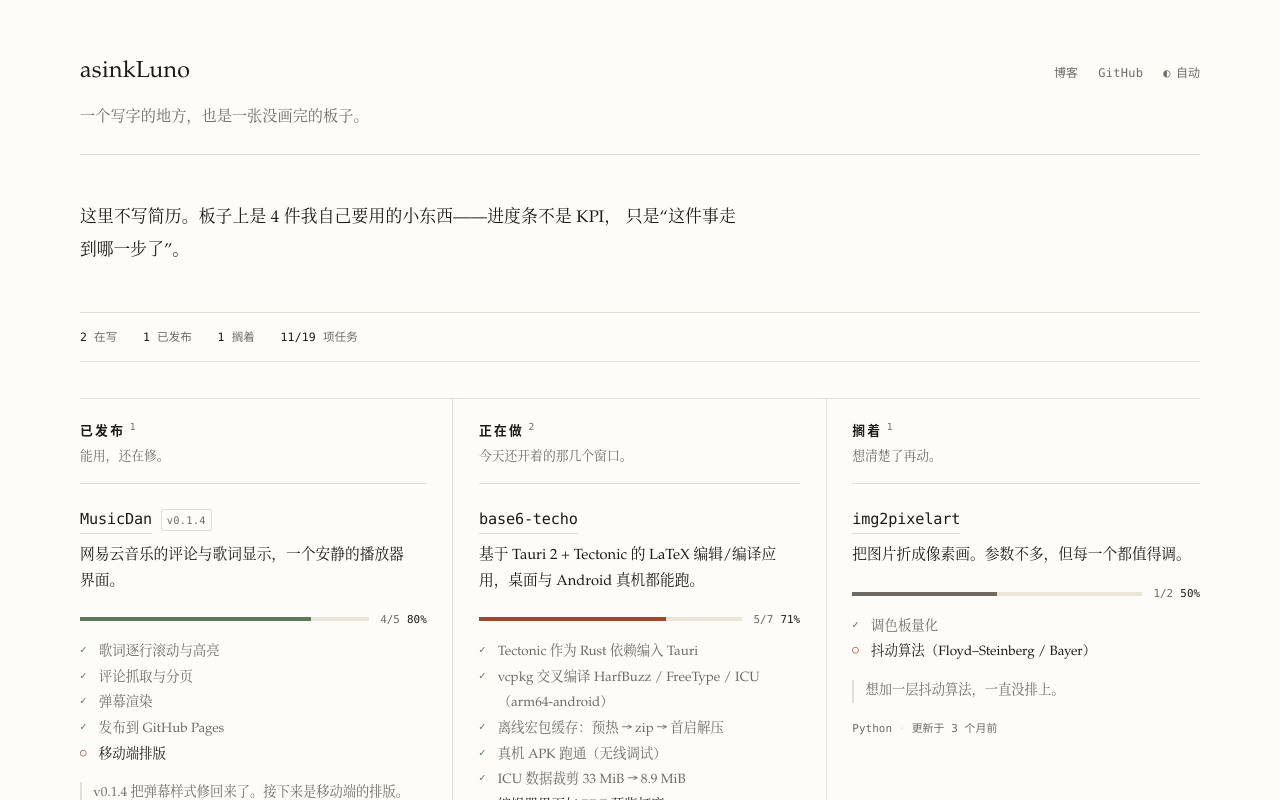
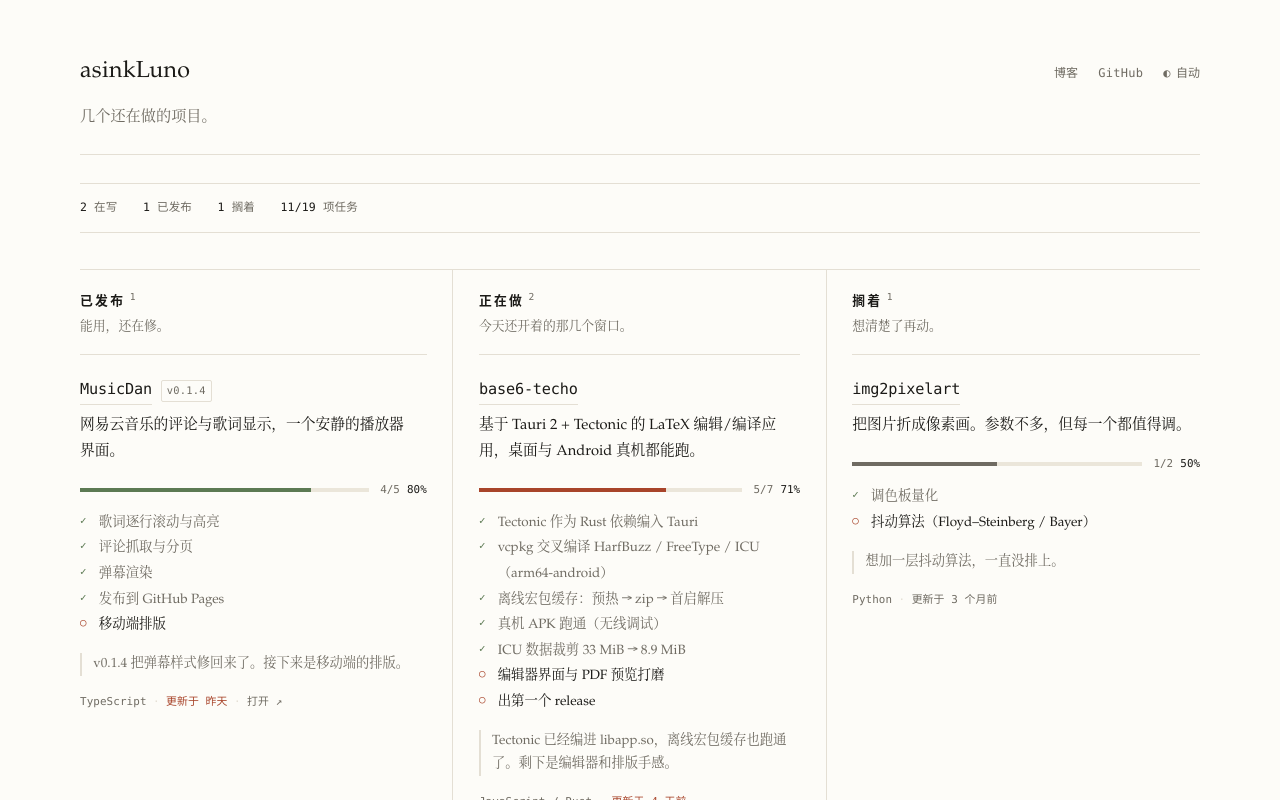
Before and after one commit to asinkLuno/asinkluno.github.io, a React (Vite) app: page / in a window 1280 px wide. Shown: the top 800 px of the page. Built offline with nearby package versions, Linux system fonts and the light colour scheme; no server answers.

Commit message:
copy: drop the self-conscious intro paragraph

```diff
--- a/src/App.tsx
+++ b/src/App.tsx
@@ -28,11 +28,6 @@ export default function App() {
       </header>
 
       <main>
-        <p className="lede">
-          这里不写简历。板子上是 {projects.length} 件我自己要用的小东西——进度条不是 KPI，
-          只是“这件事走到哪一步了”。
-        </p>
-
         <p className="stats">
           <span>
             <b>{count('building')}</b> 在写
--- a/src/content.ts
+++ b/src/content.ts
@@ -28,7 +28,7 @@ export type Project = {
 
 export const site = {
   name: 'asinkLuno',
-  tagline: '一个写字的地方，也是一张没画完的板子。',
+  tagline: '几个还在做的项目。',
   blog: 'https://asinkluno.github.io/asinkLuno/',
   github: 'https://github.com/asinkLuno',
 };
--- a/src/styles.css
+++ b/src/styles.css
@@ -172,27 +172,13 @@ h1 {
   font-size: 0.95rem;
 }
 
-/* ---------- 导语 ---------- */
-
-.lede {
-  max-width: 41rem;
-  margin: clamp(2rem, 4vw, 3rem) 0 clamp(2rem, 4vw, 2.75rem);
-  font-size: 1.05rem;
-  line-height: 1.95;
-  text-wrap: pretty;
-}
-
-.lede::first-line {
-  letter-spacing: 0.01em;
-}
-
 /* ---------- 看板 ---------- */
 
 .stats {
   display: flex;
   flex-wrap: wrap;
   gap: 0 1.6rem;
-  margin: 0 0 2.25rem;
+  margin: clamp(1.25rem, 2.5vw, 1.75rem) 0 2.25rem;
   padding: 0.85rem 0;
   border-top: 1px solid var(--rule);
   border-bottom: 1px solid var(--rule);
```
